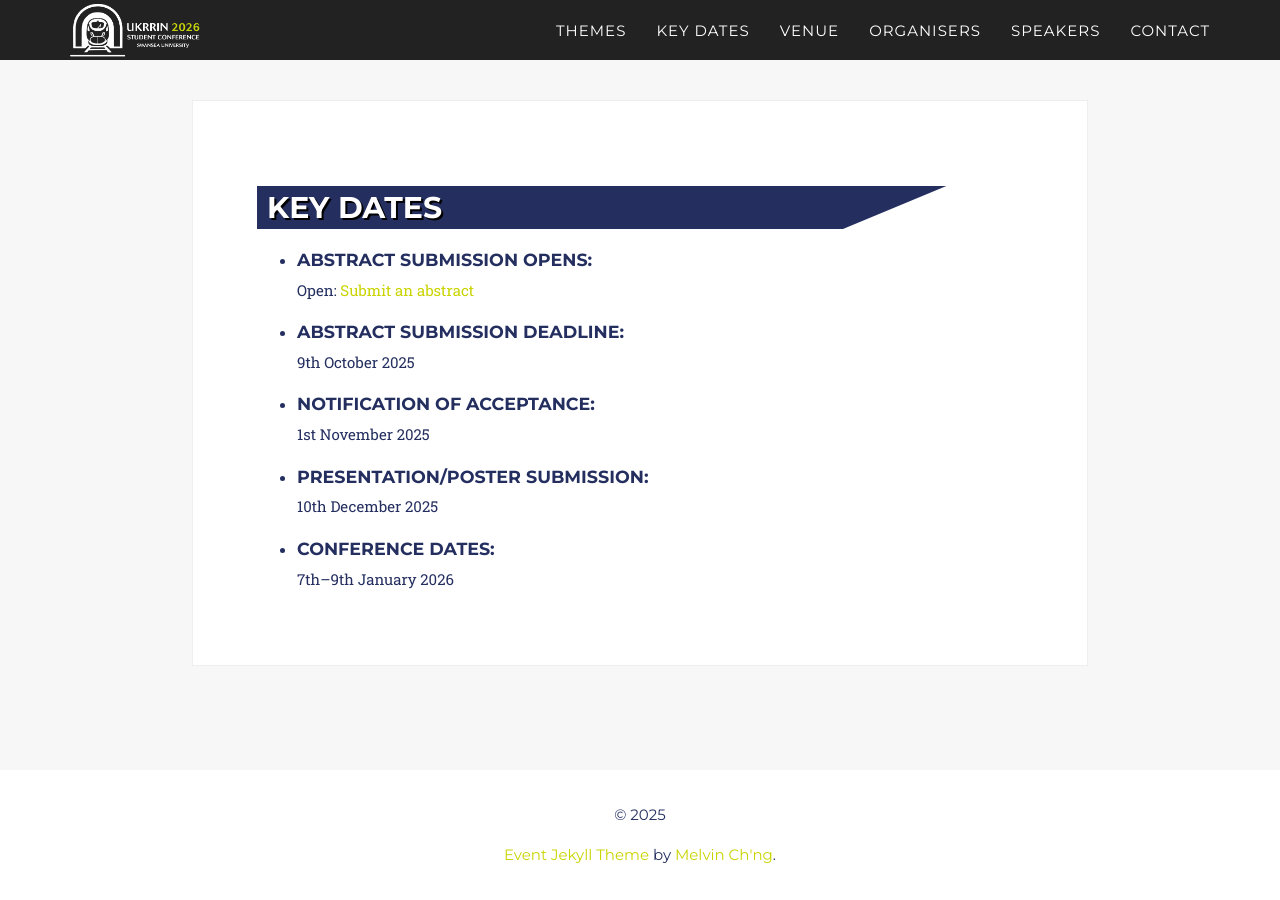
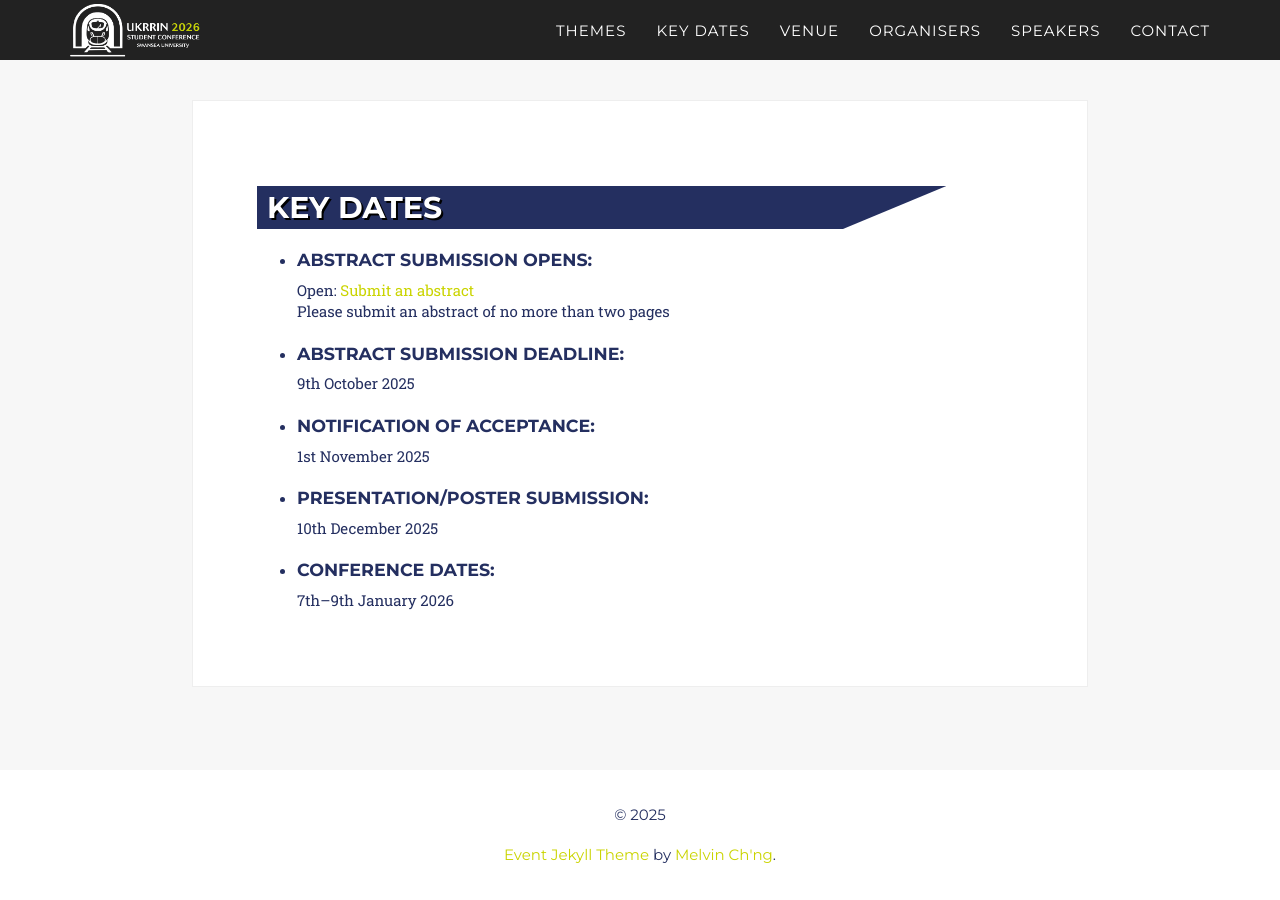
Before and after one commit to ukrrin2026swansea/ukrrin2026swansea.github.io, a Jekyll site: the page built from _2017_pages/key-dates.html, in a window 1280 px wide. Built offline with Jekyll 4.4.1, drawn with Linux system fonts in a browser that asks for light colours; some web fonts are replaced.

Commit message:
key dates includes abstract limit

```diff
--- a/_2017_pages/key-dates.html
+++ b/_2017_pages/key-dates.html
@@ -13,7 +13,11 @@ title: Key Dates
 <section id="key-info" class="black-frame about about-container about-container-top about-container-bottom">
   <h1>Key Dates</h1>
   <ul>
-        <li><h3>Abstract submission opens:</h3> Open: <a class="urllink" href="https://openreview.net/group?id=UKRRIN/2026/Conference&referrer=%5BHomepage%5D(%2F)#tab-your-consoles" rel="nofollow" target="_blank">Submit an abstract</a></li>
+        <li><h3>Abstract submission opens:</h3> Open:
+          <a class="urllink" href="https://openreview.net/group?id=UKRRIN/2026/Conference&referrer=%5BHomepage%5D(%2F)#tab-your-consoles"
+          rel="nofollow" target="_blank">Submit an abstract</a>
+          <br>
+          Please submit an abstract of no more than two pages</li>
         <li><h3>Abstract submission deadline:</h3> 9th October 2025</li>
         <li><h3>Notification of acceptance:</h3> 1st November 2025</li>
         <li><h3>Presentation/poster submission:</h3> 10th December 2025</li>
```
